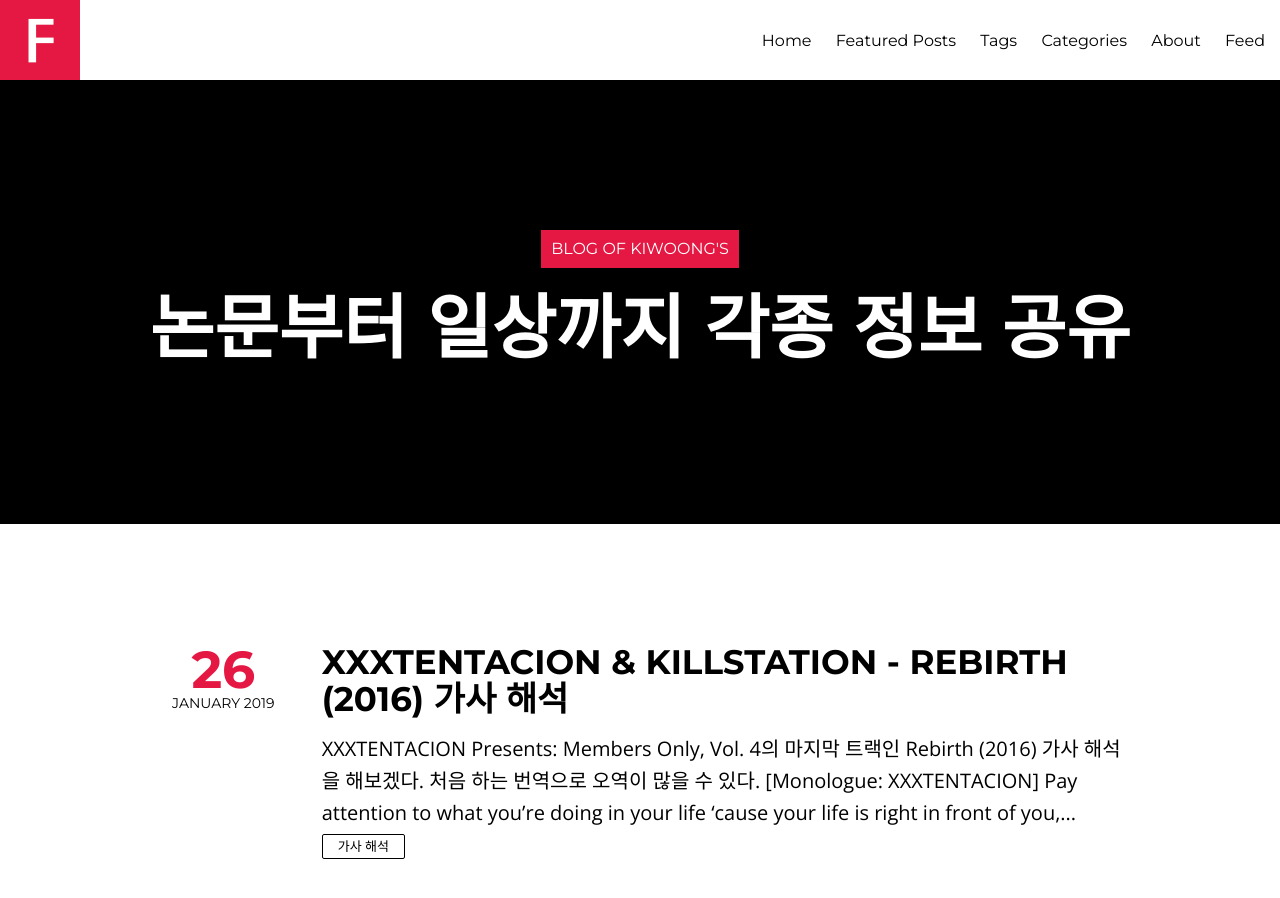
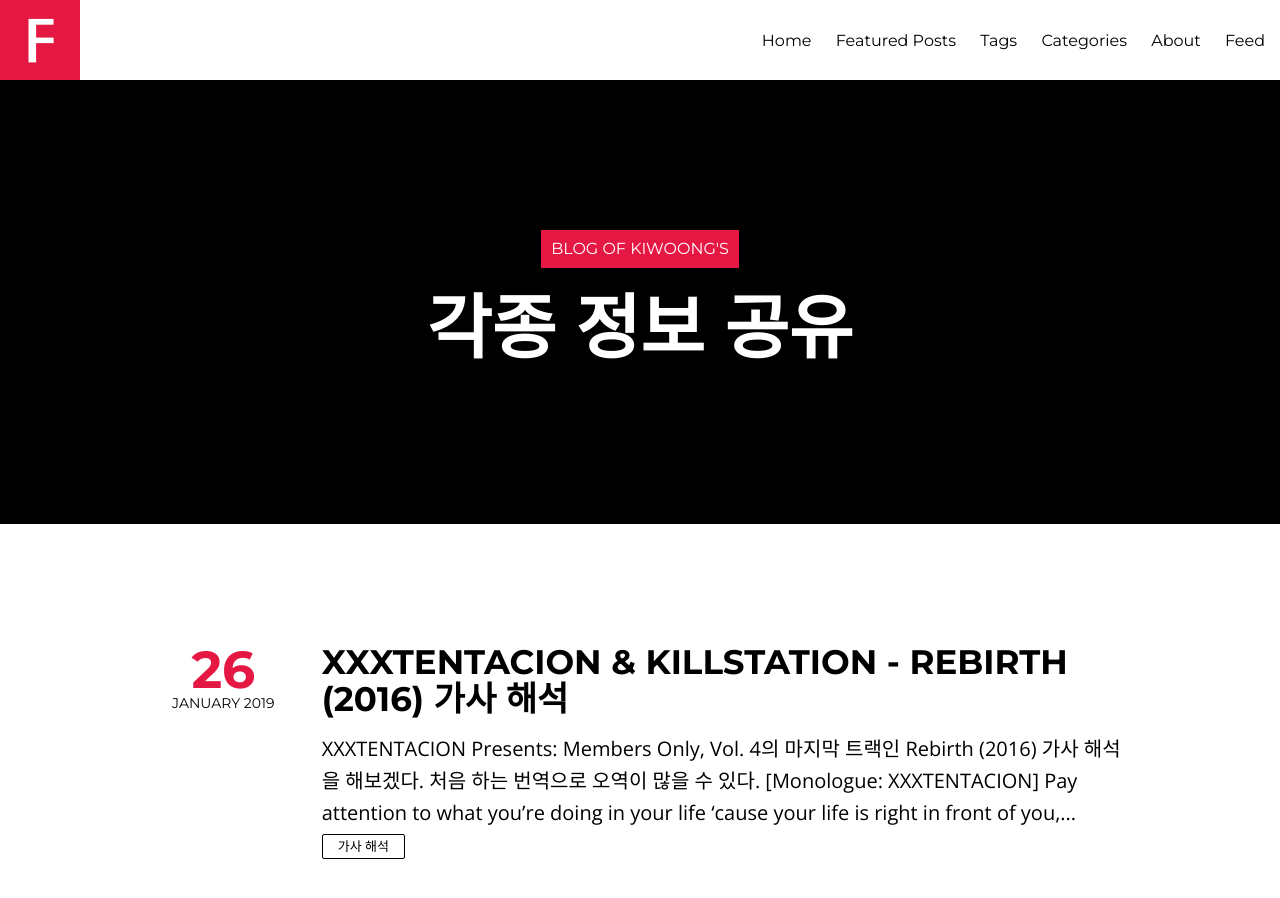
Before and after one commit to kimbumso/kimbumso.github.io, a Jekyll site: the page built from index.html, in a window 1280 px wide and 900 px high. Built offline with Jekyll 4.4.1, drawn with Linux system fonts in a browser that asks for light colours; nearby versions of some CDN libraries; the list of posts is cut into pages by our own code.

Commit message:
소개 변경

```diff
--- a/_config.yml
+++ b/_config.yml
@@ -1,5 +1,5 @@
 title:            Blog of Kiwoong's
-description:      "논문부터 일상까지 각종 정보 공유"
+description:      "각종 정보 공유"
 logo:             logo.png
 disqus_shortname: newhiwoong
 disqus_url : newhiwoong@gamil.com
```
